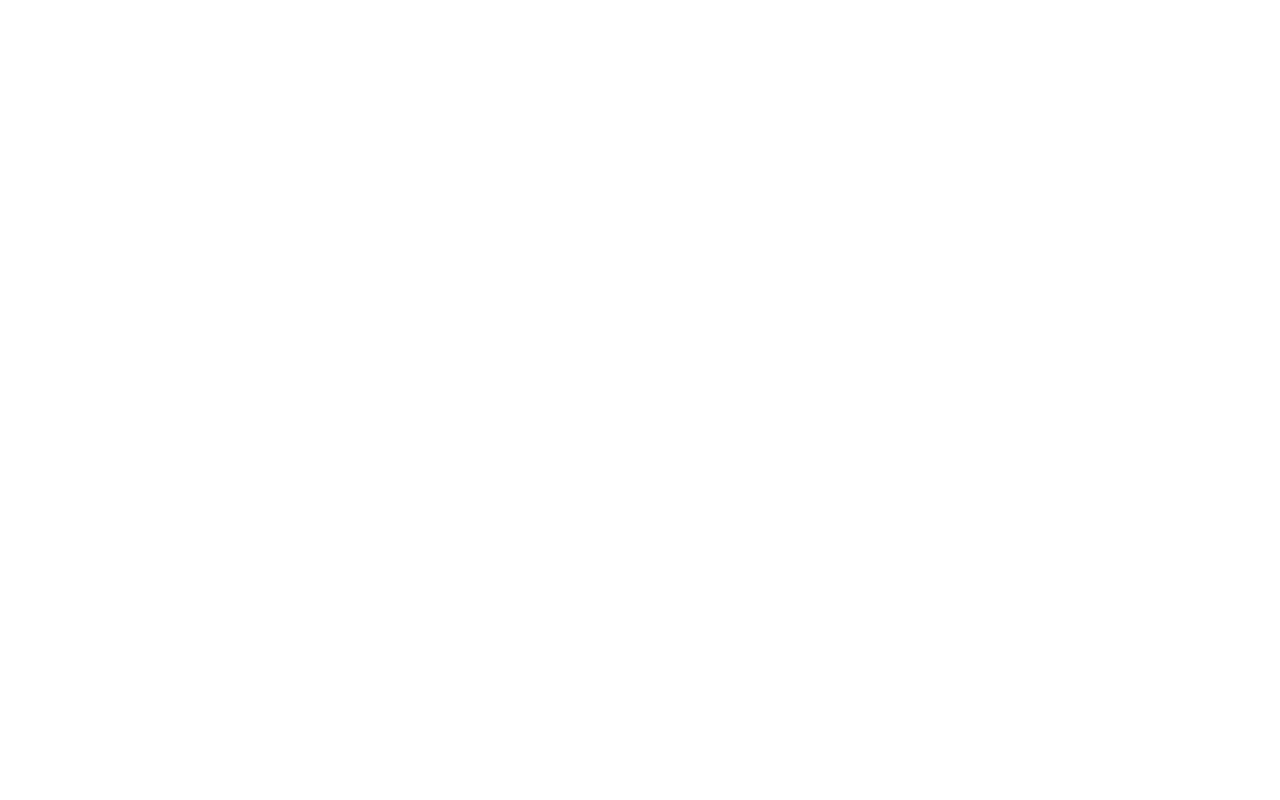
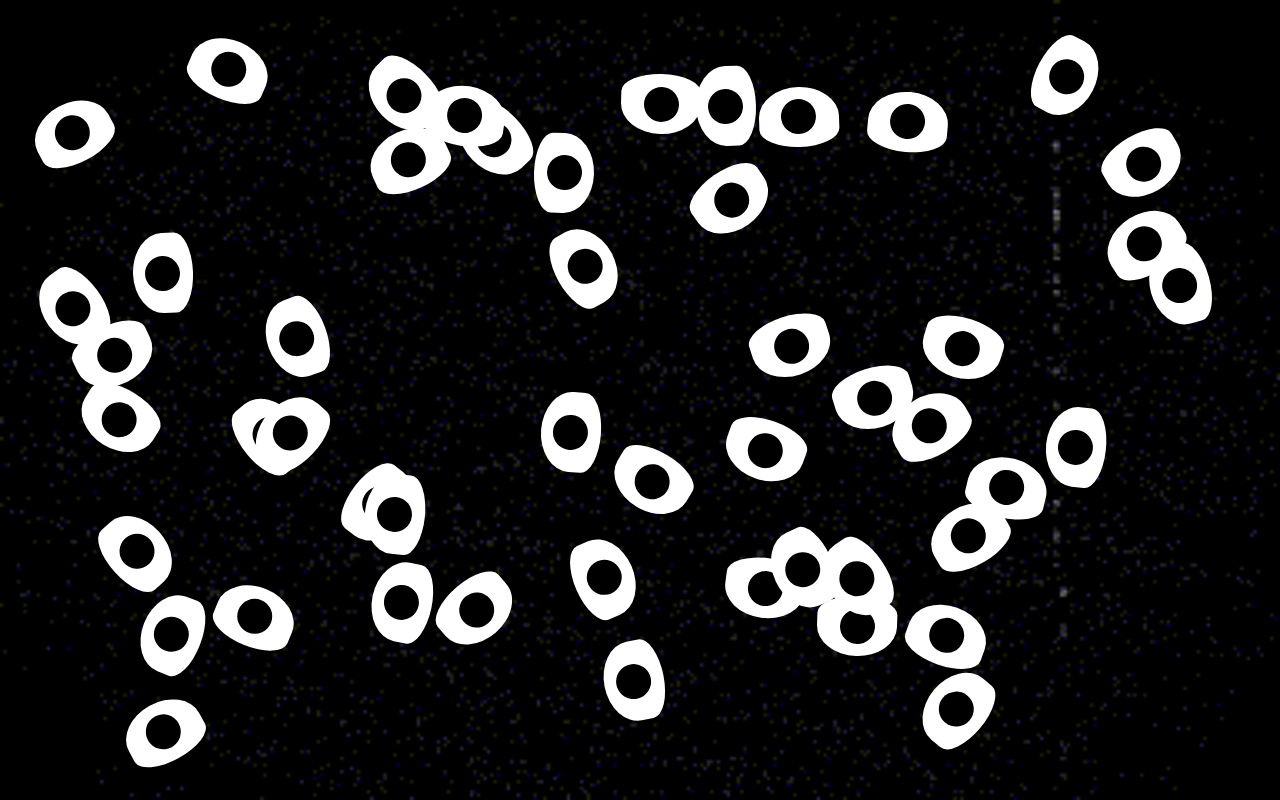
Before and after one commit to Twisterday/mouse-tracking, a plain HTML site: page index.html in a window 1280 px wide. Drawn offline with Linux system fonts and the light colour scheme.

Commit message:
Add... eyes?

```diff
--- /dev/null
+++ b/css/main.css
@@ -0,0 +1,37 @@
+body,
+html {
+	margin: 0;
+	padding: 0;
+	height: 100%;
+}
+
+.glitch__container {
+	position: relative;
+	width: 100%;
+	height: 100vh;
+	background: url('/img/glitch_bg.gif') center center;
+	background-repeat: no-repeat;
+	background-size: cover;
+	display: flex;
+	justify-content: center;
+	align-items: center;
+}
+
+.eye {
+	width: 100px;
+	height: 40px;
+	border-radius: 50%/30% 30% 50% 50%;
+	background-color: white;
+	position: relative;
+	overflow: hidden;
+	display: flex;
+	justify-content: center;
+	align-items: center;
+}
+
+.eye__center {
+	width: 35px;
+	height: 35px;
+	border-radius: 100px;
+	background-color: #000;
+}
--- a/index.html
+++ b/index.html
@@ -5,13 +5,14 @@
 	<meta charset="UTF-8">
 	<meta name="viewport" content="width=device-width, initial-scale=1.0">
 	<title>Eye</title>
-	<link rel="stylesheet" href="main.css">
+	<link rel="stylesheet" href="css/main.css">
 </head>
 
 <body>
+	<div class="glitch__container" id="glitchContainer">
+	</div>
 
-
-	<script src="eye.js"></script>
+	<script src="js/eye.js"></script>
 </body>
 
 </html>
--- /dev/null
+++ b/js/eye.js
@@ -0,0 +1,54 @@
+function getRandomPosition(containerWidth, containerHeight, eyeWidth, eyeHeight, minDistance) {
+	var x = Math.random() * (containerWidth - eyeWidth - minDistance * 2) + minDistance;
+	var y = Math.random() * (containerHeight - eyeHeight - minDistance * 2) + minDistance;
+	return { x: x, y: y };
+}
+
+function getRandomRotation() {
+	var rotation = Math.random() * 360;
+	return rotation;
+}
+
+const glitchContainer = document.getElementById("glitchContainer");
+
+function movePupils(e) {
+	const pupils = document.querySelectorAll(".eye .eye__center");
+
+	pupils.forEach((pupil) => {
+		var rect = pupil.getBoundingClientRect();
+		var x = (e.pageX - rect.left) / 30 + "px";
+		var y = (e.pageY - rect.top) / 30 + "px";
+		pupil.style.transform = "translate3d(" + x + "," + y + ", 0px)";
+	});
+}
+
+document.addEventListener("mousemove", movePupils);
+
+document.addEventListener("DOMContentLoaded", function () {
+	var containerWidth = glitchContainer.offsetWidth;
+	var containerHeight = glitchContainer.offsetHeight;
+
+	var eyesCount = 50;
+	var minDistance = 30;
+
+	for (var i = 0; i < eyesCount; i++) {
+		var eye = document.createElement("div");
+		eye.classList.add("eye");
+		eye.style.width = "80px";
+		eye.style.height = "60px";
+		eye.style.position = "absolute";
+
+		var position = getRandomPosition(containerWidth, containerHeight, 80, 60, minDistance);
+		var rotation = getRandomRotation();
+
+		eye.style.left = position.x + "px";
+		eye.style.top = position.y + "px";
+		eye.style.transform = "rotate(" + rotation + "deg)";
+
+		var eyeCenter = document.createElement("div");
+		eyeCenter.classList.add("eye__center");
+		eye.appendChild(eyeCenter);
+
+		glitchContainer.appendChild(eye);
+	}
+});
```
Also changed, not shown: eye.js (deleted), img/glitch_bg.gif (added), main.css (deleted).
